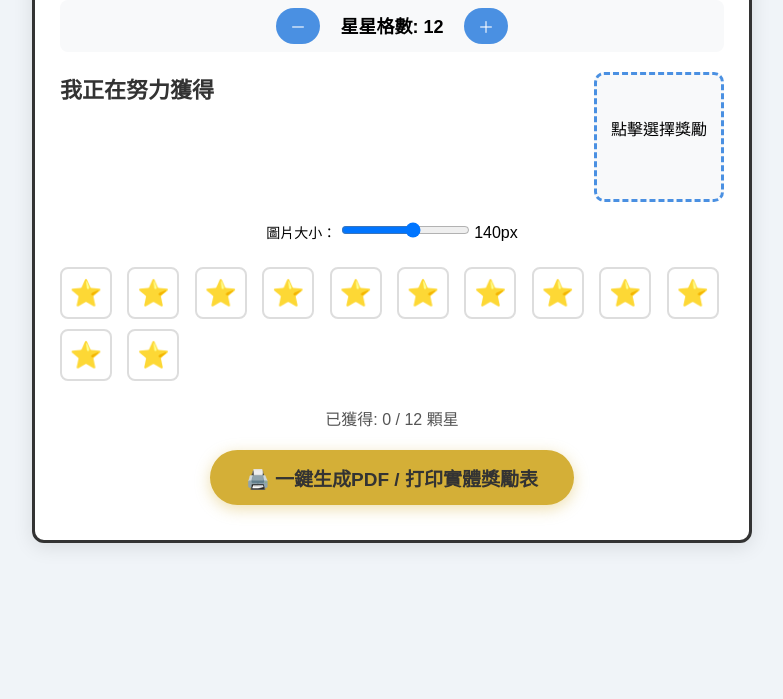
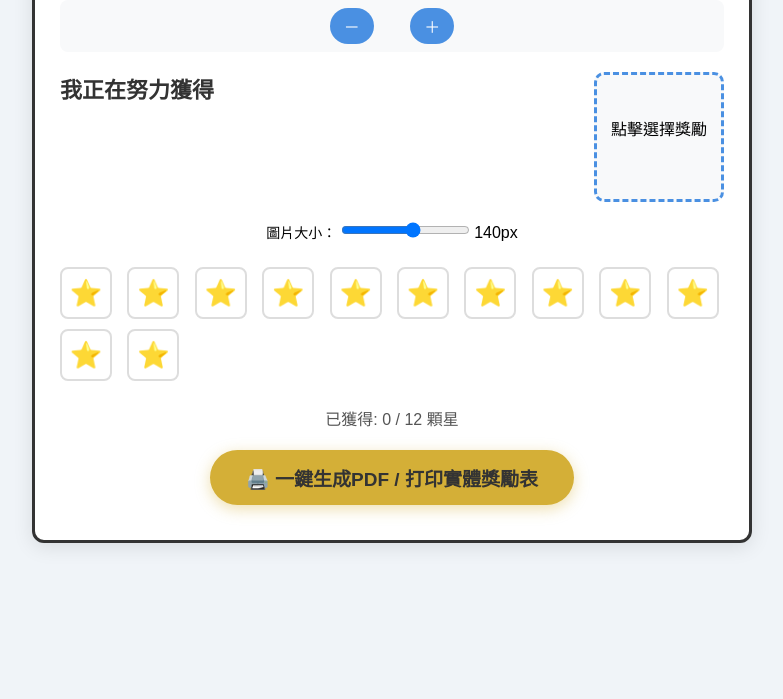
Before and after one commit to ihateusingai-beep/sen-reward-token-board, a plain HTML site: page index.html in a window 1280 px wide. Shown: the part 101-800 px from the top of the page, without its empty margins (248-1031 px from the left). Drawn offline with Linux system fonts and the light colour scheme.

Commit message:
Hide star count text and remove Token Board text

```diff
--- a/index.html
+++ b/index.html
@@ -212,7 +212,7 @@
         <!-- 星星格數控制 -->
         <div class="star-control">
             <button onclick="changeStarCount(-1)">－</button>
-            <span style="font-size:18px;font-weight:bold;margin:0 12px;">星星格數: <span id="starCountDisplay">12</span></span>
+            <span style="font-size:18px;font-weight:bold;margin:0 12px;"> <span id="starCountDisplay" style="display:none;">12</span></span>
             <button onclick="changeStarCount(1)">＋</button>
         </div>
 
```
